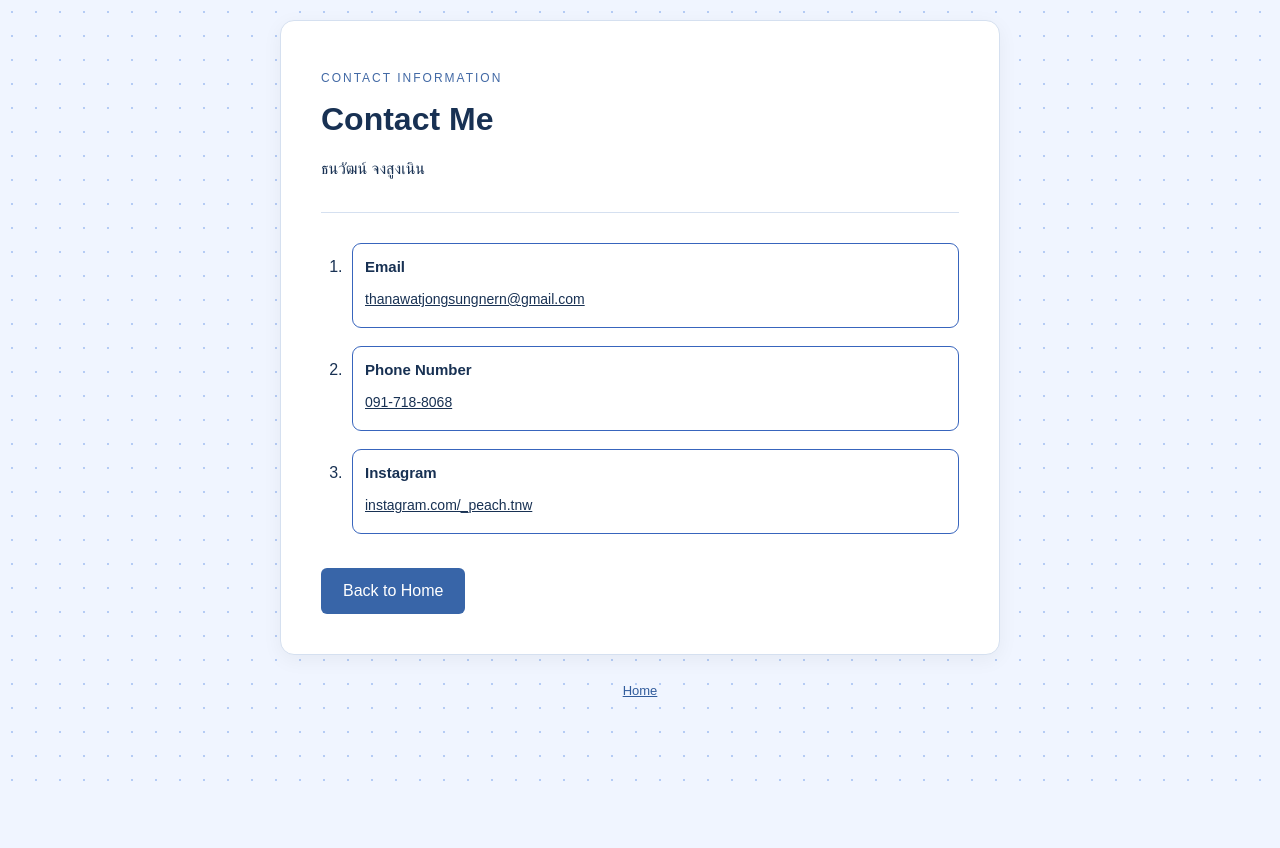
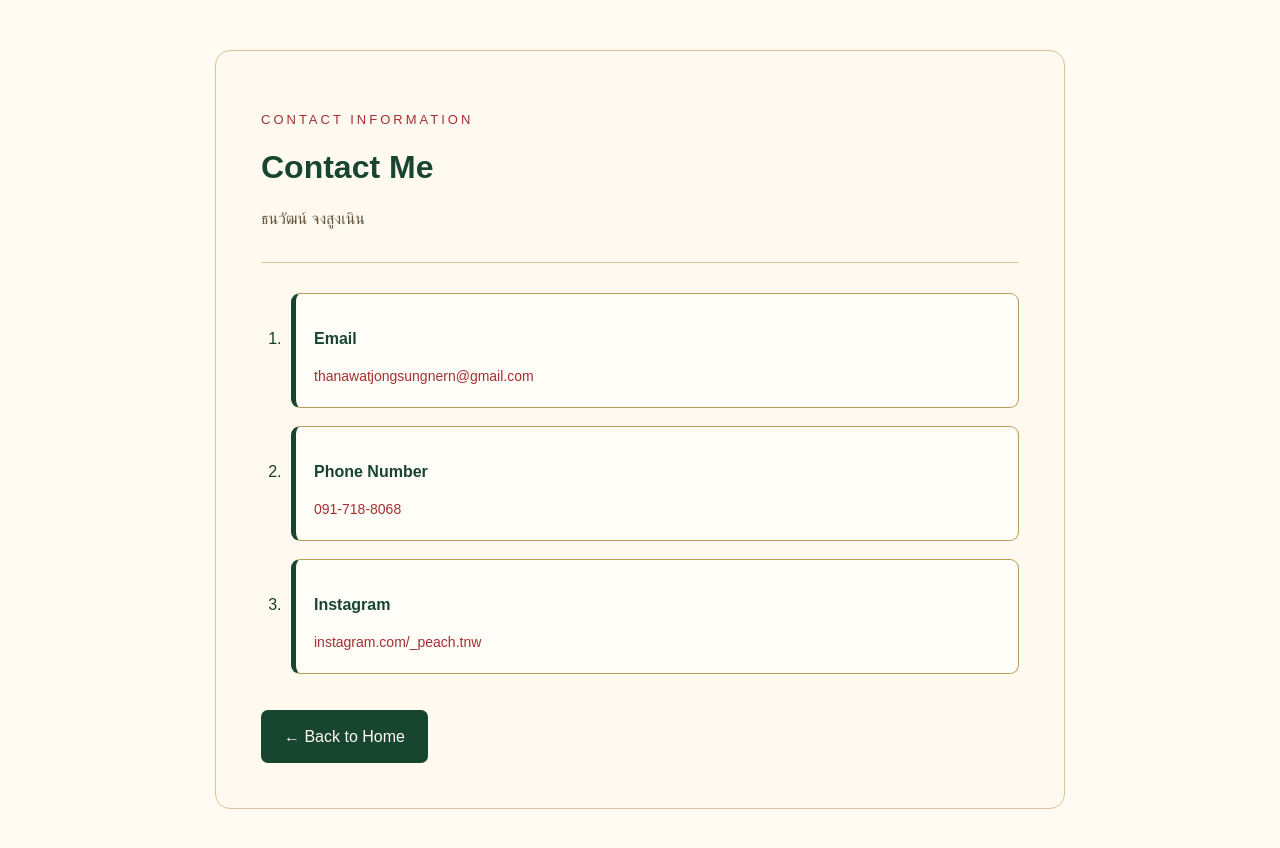
Before and after one commit to thanawatjongsungnern/My-Page, a plain HTML site: page contact.html in a window 1280 px wide. Before the commit the page ends 800 px from the top, so only its background shows below. Drawn offline with Linux system fonts and the light colour scheme; a web font is replaced by a local one.

Commit message:
Update contact.html

```diff
--- a/contact.html
+++ b/contact.html
@@ -1,131 +1,106 @@
+
 <!DOCTYPE html>
 <html lang="th">
 <head>
     <meta charset="UTF-8">
     <meta name="viewport" content="width=device-width, initial-scale=1.0">
-    <title>Contact Me</title>
+    <title>Contact Me | Thanawat</title>
+    <link rel="stylesheet" href="style.css">
 
     <style>
-        * {
-            margin: 0;
-            padding: 0;
-            box-sizing: border-box;
+        .contact-container {
+            max-width: 850px;
+            margin: 50px auto;
+            padding: 45px;
+            background: #fffaf0;
+            border: 1px solid #d8c49a;
+            border-radius: 15px;
+            color: #183c2b;
         }
 
-        body {
-            font-family: Arial, sans-serif;
-            background-color: #f0f5ff;
-            background-image: radial-gradient(#b5ccf5 1px, transparent 1px);
-            background-size: 24px 24px;
-            color: #183153;
-            min-height: 100vh;
-            padding: 20px;
+        .contact-subtitle {
+            color: #a52e32;
+            letter-spacing: 3px;
+            font-size: 13px;
+            margin-bottom: 15px;
         }
 
-        .container {
-            max-width: 720px;
-            margin: 0 auto;
-            background-color: white;
-            padding: 50px 40px 40px;
-            border: 1px solid #d5e0f0;
-            border-radius: 14px;
-            box-shadow: 0 5px 20px rgba(0, 0, 0, 0.05);
+        .contact-container h1 {
+            color: #17452f;
+            font-size: 32px;
+            margin-bottom: 15px;
         }
 
-        .subtitle {
-            font-size: 12px;
-            letter-spacing: 2px;
-            color: #4269a5;
-            margin-bottom: 16px;
+        .contact-name {
+            margin-bottom: 30px;
+            color: #65553c;
         }
 
-        h1 {
-            font-size: 32px;
-            margin-bottom: 22px;
-            color: #183153;
-        }
-
-        .name {
-            font-size: 16px;
-            margin-bottom: 34px;
-        }
-
-        hr {
-            border: none;
-            border-top: 1px solid #d5e0f0;
+        .contact-container hr {
+            border: 0;
+            border-top: 1px solid #d8c49a;
             margin-bottom: 30px;
         }
 
-        ol {
-            padding-left: 26px;
+        .contact-list {
+            padding-left: 25px;
         }
 
-        li {
+        .contact-list li {
+            margin-bottom: 18px;
             padding-left: 5px;
-            margin-bottom: 18px;
         }
 
         .contact-box {
-            border: 1px solid #3865bd;
+            border: 1px solid #b99b5b;
+            border-left: 5px solid #17452f;
+            background: #fffdf7;
+            padding: 18px;
             border-radius: 9px;
-            padding: 14px 12px;
-            min-height: 85px;
             transition: 0.3s;
         }
 
         .contact-box:hover {
-            background-color: #f5f8ff;
-            transform: translateY(-2px);
+            border-left-color: #a52e32;
+            transform: translateY(-3px);
         }
 
         .contact-box h3 {
-            font-size: 15px;
-            margin-bottom: 16px;
+            color: #17452f;
+            font-size: 16px;
+            margin-bottom: 12px;
         }
 
-        .contact-box p,
         .contact-box a {
+            color: #a52e32;
+            text-decoration: none;
             font-size: 14px;
-            color: #183153;
+            overflow-wrap: anywhere;
         }
 
         .contact-box a:hover {
-            color: #3865bd;
+            text-decoration: underline;
         }
 
-        .back-button {
+        .contact-back {
             display: inline-block;
-            background-color: #3865a8;
-            color: white;
+            margin-top: 18px;
+            padding: 13px 23px;
+            background: #17452f;
+            color: #fffaf0;
             text-decoration: none;
-            padding: 14px 22px;
-            border-radius: 6px;
-            margin-top: 16px;
+            border-radius: 7px;
             transition: 0.3s;
         }
 
-        .back-button:hover {
-            background-color: #244779;
-        }
-
-        footer {
-            text-align: center;
-            margin-top: 28px;
-            font-size: 13px;
-        }
-
-        footer a {
-            color: #315c9c;
-            margin: 0 5px;
+        .contact-back:hover {
+            background: #a52e32;
         }
 
         @media (max-width: 600px) {
-            .container {
-                padding: 35px 22px;
-            }
-
-            h1 {
-                font-size: 27px;
+            .contact-container {
+                margin: 20px auto;
+                padding: 25px 18px;
             }
         }
     </style>
@@ -133,64 +108,55 @@
 
 <body>
 
-    <div class="container">
+    <div class="contact-container">
 
-        <p class="subtitle">CONTACT INFORMATION</p>
+        <p class="contact-subtitle">CONTACT INFORMATION</p>
 
         <h1>Contact Me</h1>
 
-        <p class="name">ธนวัฒน์ จงสูงเนิน</p>
+        <p class="contact-name">
+            ธนวัฒน์ จงสูงเนิน
+        </p>
 
         <hr>
 
-        <ol>
-            <!-- Email -->
+        <ol class="contact-list">
+
             <li>
                 <div class="contact-box">
                     <h3>Email</h3>
-                    <p>
                     <a href="mailto:thanawatjongsungnern@gmail.com">
                         thanawatjongsungnern@gmail.com
                     </a>
-                    </p>
                 </div>
             </li>
 
-            <!-- Phone Number -->
             <li>
                 <div class="contact-box">
                     <h3>Phone Number</h3>
-                    <p>
                     <a href="tel:0917188068">
                         091-718-8068
                     </a>
-                    </p>
                 </div>
             </li>
 
-            <!-- Instagram -->
             <li>
                 <div class="contact-box">
                     <h3>Instagram</h3>
-                    <p>
                     <a href="https://www.instagram.com/_peach.tnw?psln=dWpwbXdqcGVpbDMx&utm_source=qr"
                        target="_blank">
                         instagram.com/_peach.tnw
                     </a>
-                    </p>
                 </div>
             </li>
+
         </ol>
 
-        <a href="index.html" class="back-button">
-            Back to Home
+        <a href="index.html" class="contact-back">
+            ← Back to Home
         </a>
 
     </div>
 
-    <footer>
-        <a href="index.html">Home</a>
-    </footer>
-
 </body>
 </html>
```
Lines whose indentation alone changed are shown as unchanged.
